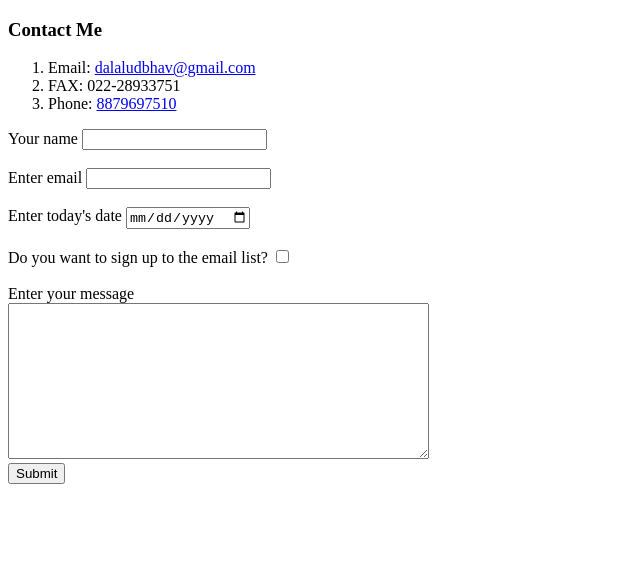
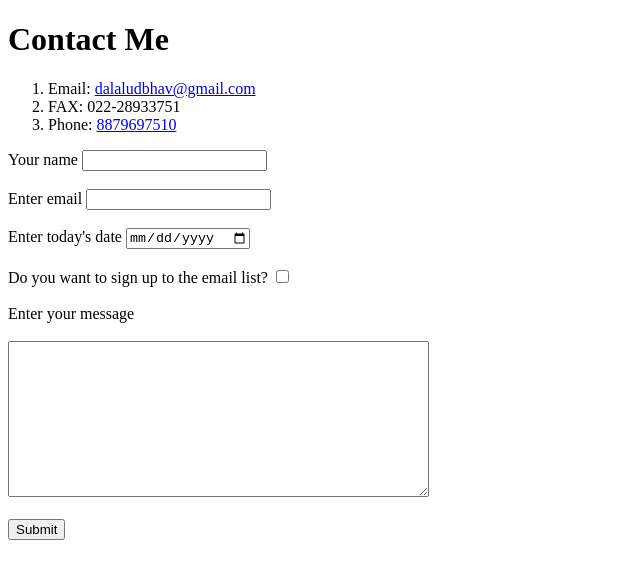
Before and after one commit to udbhav10/cv, a plain HTML site: page contactme.html in a window 1280 px wide. Shown: the whole page, without its empty margins (0-640 px from the left). Drawn offline with Linux system fonts and the light colour scheme.

Commit message:
Added styles link

```diff
--- a/contactme.html
+++ b/contactme.html
@@ -3,9 +3,10 @@
   <head>
     <meta charset="utf-8">
     <title>Contact me</title>
+    <link rel="stylesheet" href="css/styles.css">
   </head>
   <body>
-<h3>Contact Me</h3>
+<h1>Contact Me</h1>
 <ol>
   <li>
     Email: <a href="mailto:dalaludbhav@gmail.com">dalaludbhav@gmail.com</a>
@@ -21,7 +22,7 @@
   <label for="">Your name</label>
   <input type="text" name="yourName" value="">
   <br><br>
-  <label for=""></label>Enter email</label>
+  <label for="">Enter email</label>
   <input type="email" name="yourEmail" value="">
   <br><br>
   <label for="">Enter today's date</label>
@@ -31,9 +32,9 @@
   <input type="checkbox" name="signup" value="">
   <br><br>
   <label for="">Enter your message</label>
-  <br>
+  <br><br>
   <textarea name="yourMessage" rows="10" cols="50"></textarea>
-<br>
+<br><br>
   <input type="submit" name="">
 </form>
   </body>
```
